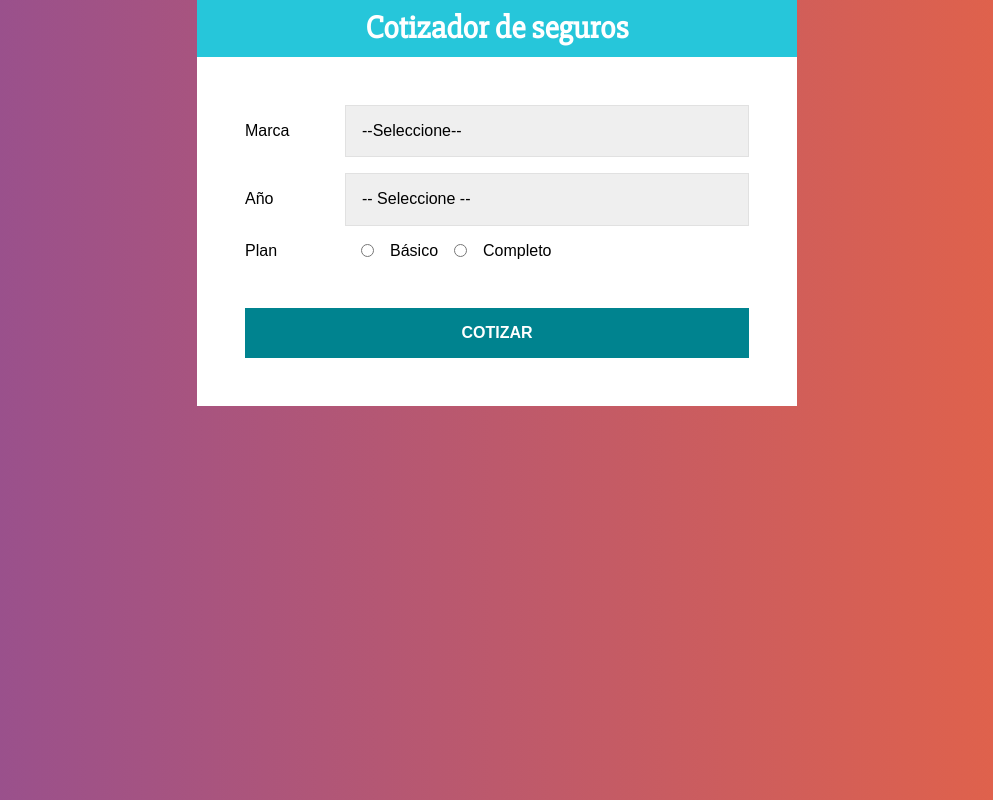
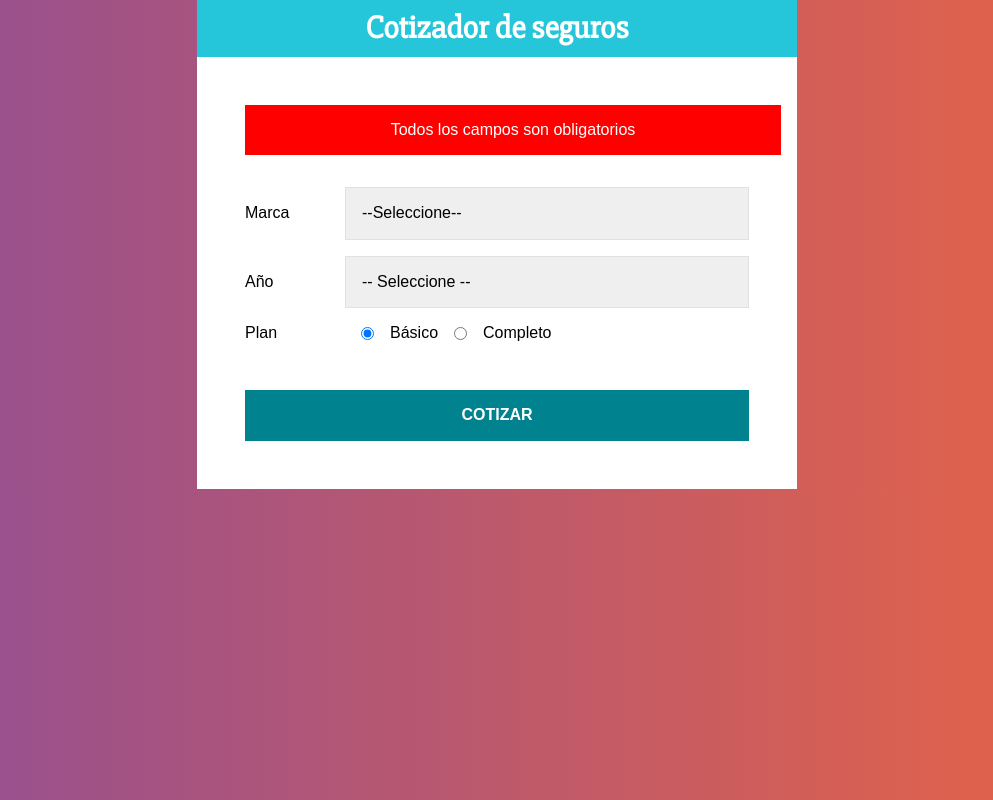
Before and after one commit to AbnirHencazs/CotizadorSeguro, a React (Create React App) app: page / in a window 1280 px wide. Both pictures are taken after a click on the button "COTIZAR". Shown: the whole page, without its empty margins (143-1136 px from the left). Built offline with nearby package versions, Linux system fonts and the light colour scheme.

Commit message:
Primeras funcionalidades del formulario

```diff
--- a/src/Components/Formulario.jsx
+++ b/src/Components/Formulario.jsx
@@ -1,4 +1,4 @@
-import React from 'react';
+import React, { useState } from 'react';
 import styled from '@emotion/styled';
 
 const Campo = styled.div`
@@ -41,12 +41,66 @@ const Boton = styled.button`
     }
 `;
 
+const FormError = styled.div`
+    background-color: red;
+    color: white;
+    padding: 1rem;
+    width: 100%;
+    text-align: center;
+    margin-bottom: 2rem;
+`;
+
 const Formulario = () => {
+    const [datos, setDatos] = useState({
+        marca: '',
+        año: '',
+        plan: 'basico'
+    })
+    const [formError, setFormError] = useState(false);
+    //Extraer los valores del state
+    const { marca, año, plan } = datos;
+    //Leer datos del form y ponerlos en el state
+    const handleChange = (e) => {
+        setDatos({
+            ...datos,
+            [e.target.name]: e.target.value
+        });
+    }
+    const handleSubmit = (e) => {
+        e.preventDefault();
+        if(marca.trim() === '' || año.trim() === '' || plan === ''){
+            setFormError(true);
+            return;
+        }
+        setFormError(false)
+
+        //Obtener la diferencia de años
+
+        //Por cada año hay que restar el 3%
+
+        //Americano 15
+        //Asitaico 5%
+        //Europeo 30%
+
+        //Basico aumenta 20%
+        //Completo 50%
+
+        //Total
+    }
     return(
-        <form>
+        <form
+            onSubmit={handleSubmit}>
+            {
+                formError
+                ?<FormError>Todos los campos son obligatorios</FormError>
+                :null
+            }
             <Campo>
                 <Label>Marca</Label>
-                <Select>
+                <Select
+                    name="marca"
+                    value={marca}
+                    onChange={handleChange}>
                     <option value="">--Seleccione--</option>
                     <option value="americano">Americano</option>
                     <option value="europeo">Europeo</option>
@@ -55,7 +109,10 @@ const Formulario = () => {
             </Campo>
             <Campo>
                 <Label>Año</Label>
-                <Select name="" id="">
+                <Select
+                    name="año"
+                    value={año}
+                    onChange={handleChange}>
                     <option value="">-- Seleccione --</option>
                     <option value="2021">2021</option>
                     <option value="2020">2020</option>
@@ -74,13 +131,17 @@ const Formulario = () => {
                 <InputRadio
                     type="radio"
                     name="plan"
-                    value="basico"/>Básico
+                    value="basico"
+                    checked={plan === "basico"}
+                    onChange={handleChange}/>Básico
                 <InputRadio
                     type="radio"
                     name="plan"
-                    value="completo"/>Completo
+                    value="completo"
+                    checked={plan === "completo"}
+                    onChange={handleChange}/>Completo
             </Campo>
-            <Boton type="button"> Cotizar </Boton>
+            <Boton type="submit"> Cotizar </Boton>
         </form>
     );
 }
```
